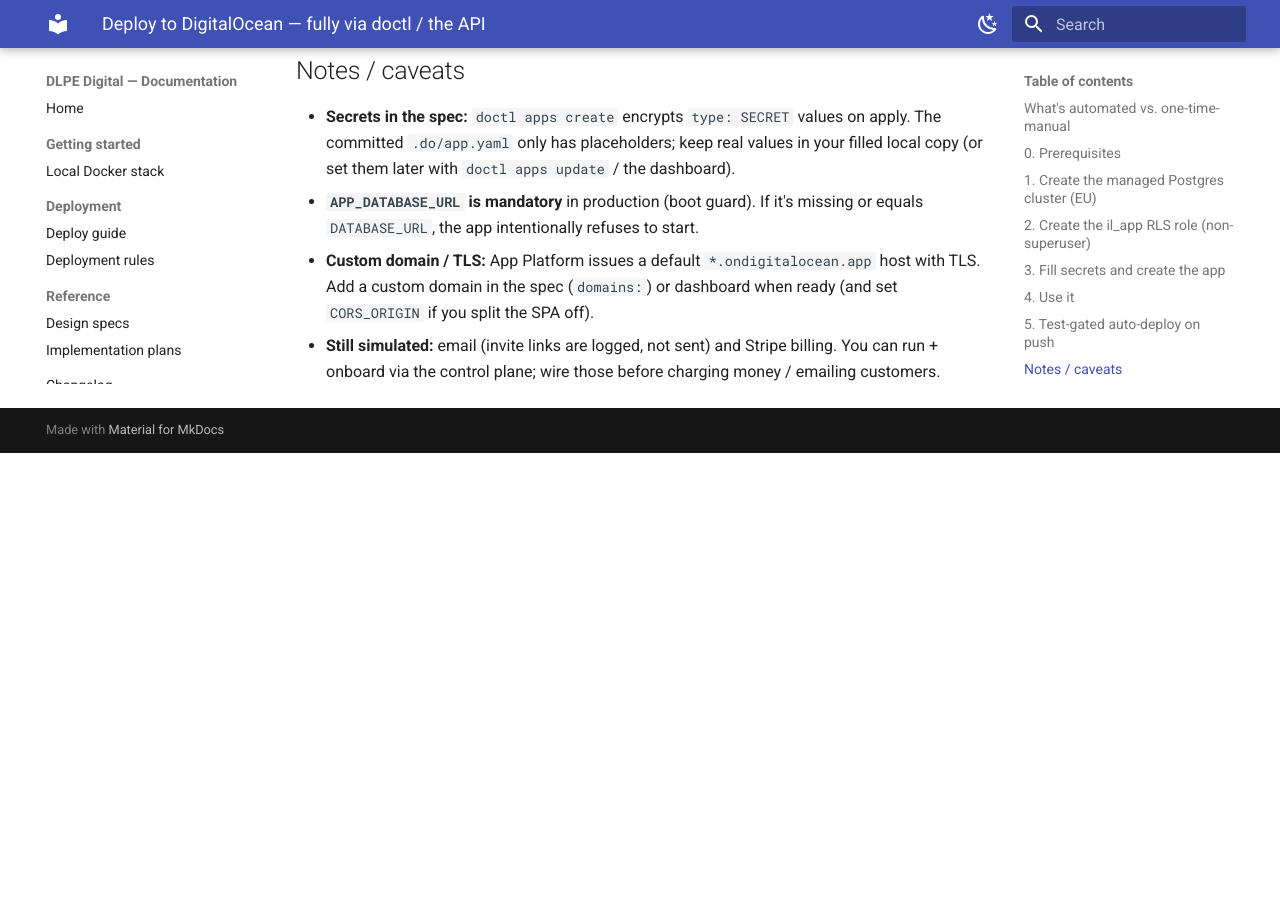
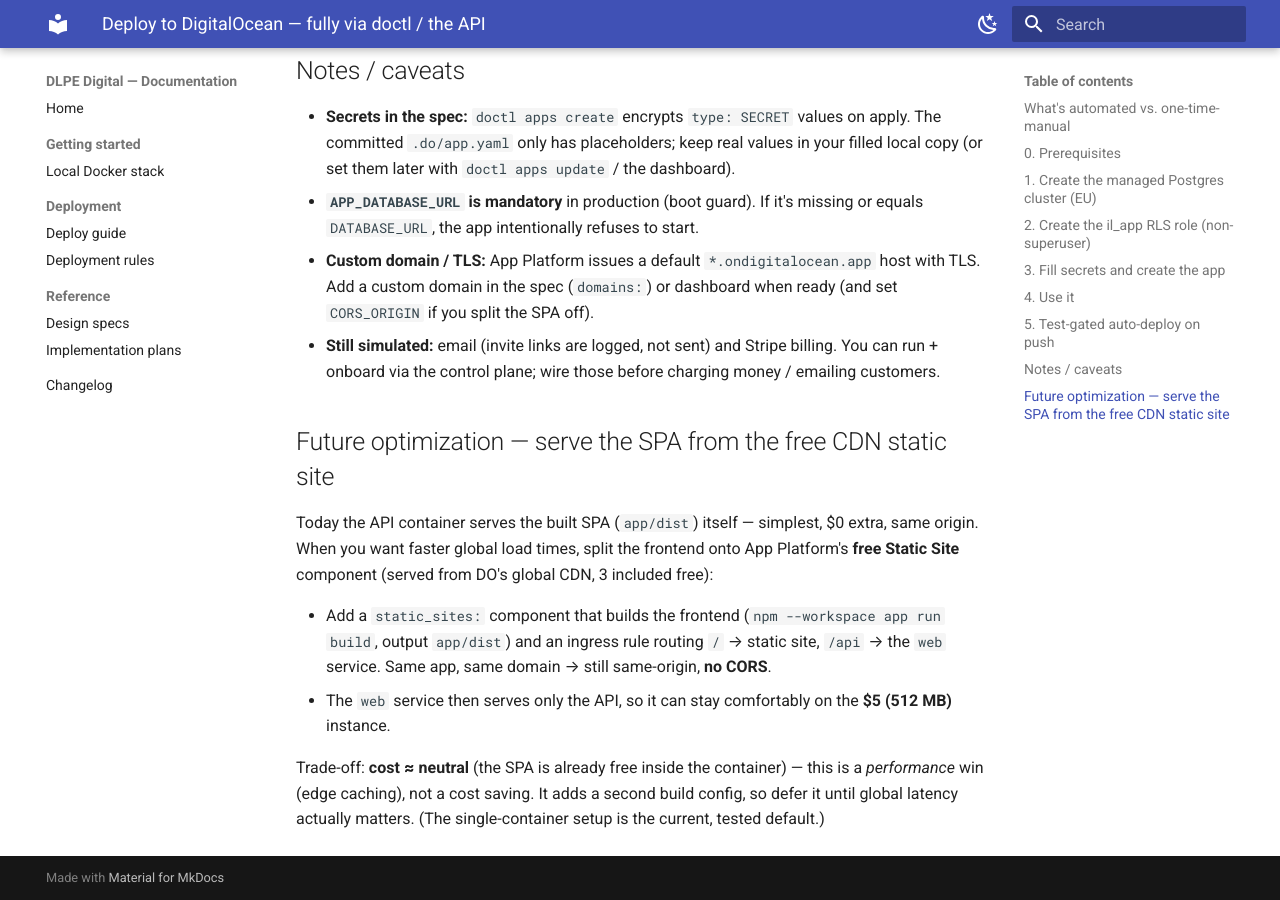
Before and after one commit to DLPE-Group/DLPE-Digital, an MkDocs documentation site: the page built from docs/DEPLOY-DIGITALOCEAN.md, in a window 1280 px wide and 900 px high, scrolled down 2586 px. Built offline with MkDocs 1.6.1 and Material for MkDocs 9.7.7, drawn with Linux system fonts in a browser that asks for light colours; before the commit the page ends 3039 px from its top, so only the background shows below that.

Commit message:
docs(deploy): record deferred SPA-on-CDN static-site optimization
Co-Authored-By: Claude Opus 4.8 <noreply@anthropic.com>

```diff
--- a/docs/DEPLOY-DIGITALOCEAN.md
+++ b/docs/DEPLOY-DIGITALOCEAN.md
@@ -90,3 +90,20 @@ git push origin main      # CI runs tests; on green + secrets set, it deploys
 - **`APP_DATABASE_URL` is mandatory** in production (boot guard). If it's missing or equals `DATABASE_URL`, the app intentionally refuses to start.
 - **Custom domain / TLS:** App Platform issues a default `*.ondigitalocean.app` host with TLS. Add a custom domain in the spec (`domains:`) or dashboard when ready (and set `CORS_ORIGIN` if you split the SPA off).
 - **Still simulated:** email (invite links are logged, not sent) and Stripe billing. You can run + onboard via the control plane; wire those before charging money / emailing customers.
+
+## Future optimization — serve the SPA from the free CDN static site
+
+Today the API container serves the built SPA (`app/dist`) itself — simplest, $0 extra,
+same origin. When you want faster global load times, split the frontend onto App
+Platform's **free Static Site** component (served from DO's global CDN, 3 included free):
+
+- Add a `static_sites:` component that builds the frontend (`npm --workspace app run build`,
+  output `app/dist`) and an ingress rule routing `/` → static site, `/api` → the `web`
+  service. Same app, same domain → still same-origin, **no CORS**.
+- The `web` service then serves only the API, so it can stay comfortably on the
+  **$5 (512 MB)** instance.
+
+Trade-off: **cost ≈ neutral** (the SPA is already free inside the container) — this is a
+*performance* win (edge caching), not a cost saving. It adds a second build config, so
+defer it until global latency actually matters. (The single-container setup is the
+current, tested default.)
```
Also changed, not shown: docs/changelog.md (+2 -1 lines).
